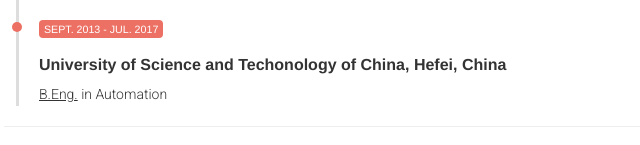
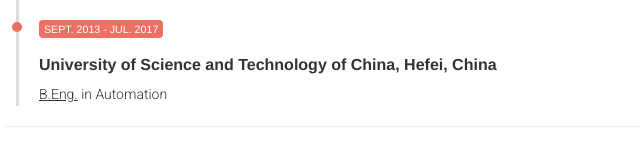
Before and after one commit to yhygao/yunhegao.github.io, a plain HTML site: page index.html in a window 1280 px wide. Shown: the part 652-797 px from the top of the page, 436-1076 px from the left. Drawn offline with Linux system fonts and the light colour scheme; a web font is replaced by a local one.

Commit message:
update, fix typo

```diff
--- a/index.html
+++ b/index.html
@@ -129,7 +129,7 @@
 		    <div class="timeline-dot"></div>
 		    <span>Sept. 2013 - Jul. 2017</span>
 		  </div>
-		  <h5 class="timeline-title">University of Science and Techonology of China, Hefei, China</h5>
+		  <h5 class="timeline-title">University of Science and Technology of China, Hefei, China</h5>
 		  <div class="timeline-job-title"><u>B.Eng.</u> in Automation</div>
 		</div>
 	  </div>
```
